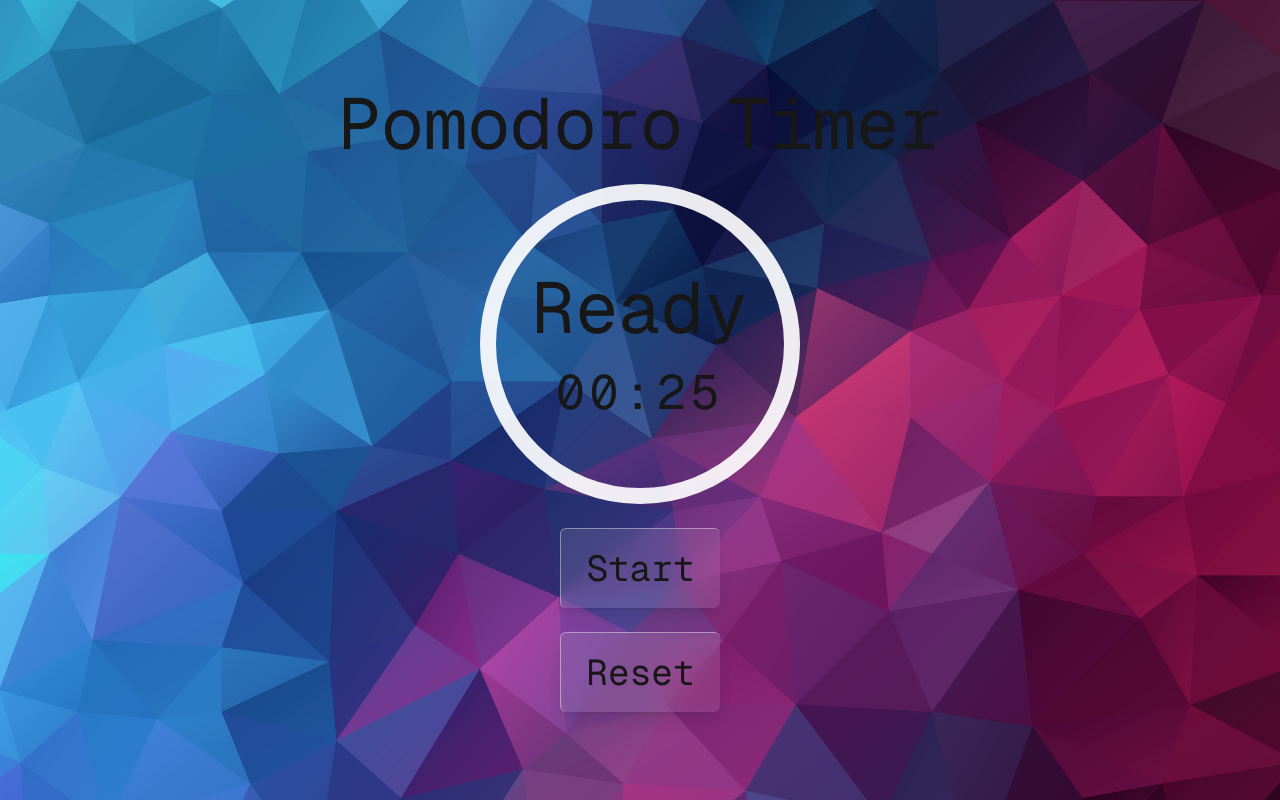
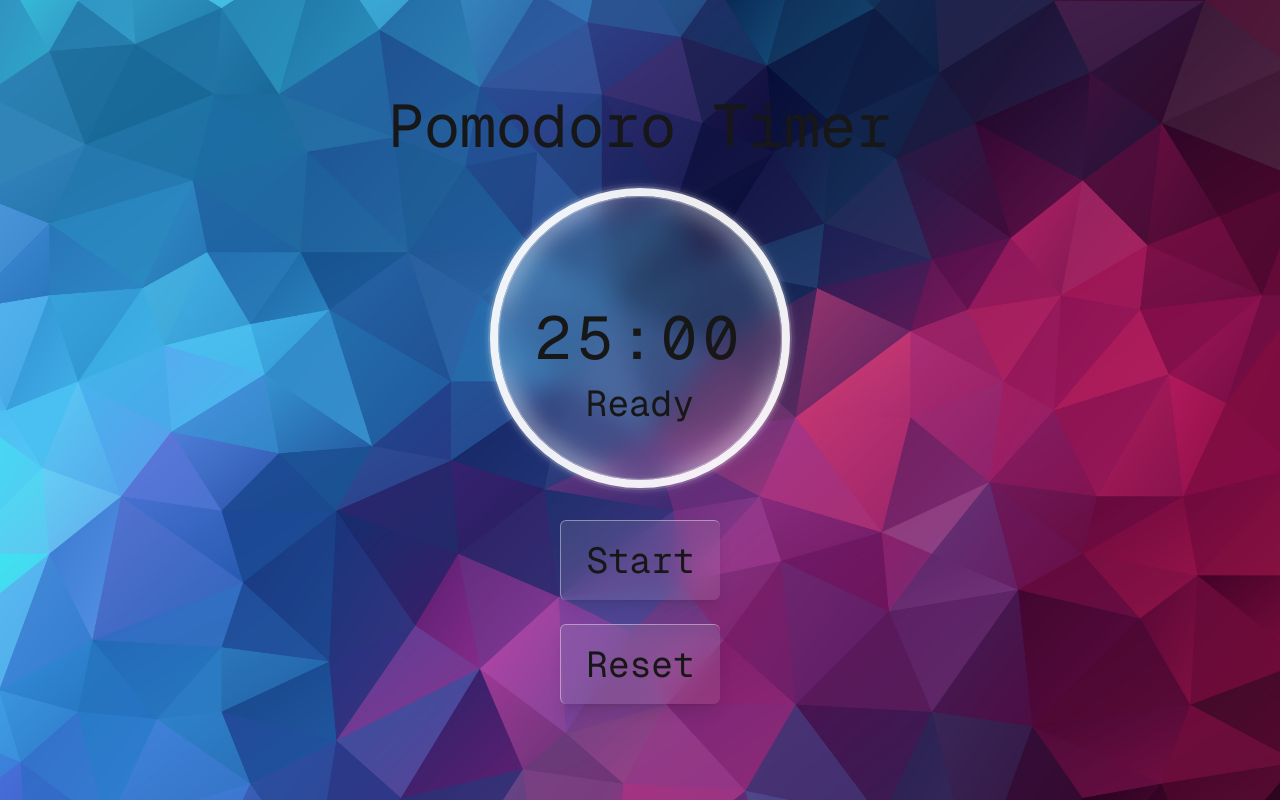
Before and after one commit to shun-tdu/pomodoro-timer-glass-morphism, a Next.js app: page / in a window 1280 px wide. Built offline with nearby package versions, Linux system fonts and the light colour scheme.

Commit message:
feat: タイマーのサークルゲージを追加

```diff
--- a/src/app/page.tsx
+++ b/src/app/page.tsx
@@ -3,6 +3,14 @@ import { useState, useEffect, useCallback } from "react";
 import { GlassButton } from "@/componens/GlassButton";
 import { CirclarProgress } from "@/componens/CirclarProgress";
 import Image from "next/image";
+
+// todo 何セット目かを表示する機能と大休憩の実装
+// ハンバーガーメニューで各種設定変更を可能に
+// 科目の追加
+// グラフ機能の追加
+// データの保存機能の追加
+// AI、カレンダー連携で、todoを元にポモドーロに落とし込んでくれる機能
+// タスクを分類して、どれくらいの時間で終わらせられるか推定していく（RLを実装してもいいかも）
 
 type TimerMode = "idle" | "work" | "rest";
 
@@ -12,8 +20,8 @@ const MODE_DISPLAY_TEXT: Record<TimerMode, string> = {
   rest: "Rest",
 };
 
-const WORK_TIME: number = 25 * 1;
-const REST_TIME: number = 5 * 1;
+const WORK_TIME: number = 25 * 60;
+const REST_TIME: number = 5 * 60;
 
 // 時刻を受け取り、表示する
 function GetFormattedTime(time_minutes: number) {
@@ -202,15 +210,16 @@ export default function Home() {
         fill
         className="object-cover -z-10 pointer-events-none"
       />
-      <div className="flex flex-col justify-center items-center gap-6">
-        <h1 className="font-mono text-[42px] md:text-7xl">Pomodoro Timer</h1>
 
-        <CirclarProgress ratio={ratio} size={320} strokeWidth={16}>
-          <div className="flex flex-col items-center justify-center gap-6">
-            <h1 className="font-mono text-6xl md:text-7xl">
+      <div className="flex flex-col justify-center items-center gap-6 md:gap-8">
+        <h1 className="font-mono text-[44px] md:text-6xl">Pomodoro Timer</h1>
+
+        <CirclarProgress ratio={ratio} size={300} strokeWidth={8}>
+          <div className="relative flex flex-col items-center justify-center">
+            <h1 className="font-mono text-6xl tracking-widest">{timeText}</h1>
+            <h1 className="font-mono text-3xl md:text-4xl absolute mt-4 top-full whitespace-nowrap">
               {MODE_DISPLAY_TEXT[timerMode]}
             </h1>
-            <h1 className="font-mono text-5xl tracking-widest">{timeText}</h1>
           </div>
         </CirclarProgress>
 
--- a/src/componens/CirclarProgress.tsx
+++ b/src/componens/CirclarProgress.tsx
@@ -1,4 +1,5 @@
 "use client";
+import React from "react";
 
 interface CircleProgressProps {
   ratio: number; // 0.0 - 1.0まで正規化された値
@@ -17,27 +18,53 @@ export function CirclarProgress({
   const radius = center - strokeWidth / 2;
   const circumference = 2 * Math.PI * radius;
 
-  // オフセットの計算
   const safeRatio = Math.min(Math.max(ratio, 0), 1);
   const strokeDashoffset = circumference * (1 - safeRatio);
 
   return (
     <div className="relative" style={{ width: size, height: size }}>
       <svg
-        className="absolute inset-0 -rotate-90 transform"
+        className="absolute inset-0 -rotate-90"
         width={size}
         height={size}
+        overflow="visible"
       >
-        {/*背景のサークル */}
+        <defs>
+          <filter id="arc-glow" x="-50%" y="-50%" width="200%" height="200%">
+            <feGaussianBlur stdDeviation="4" result="blur" />
+            <feMerge>
+              <feMergeNode in="blur" />
+              <feMergeNode in="SourceGraphic" />
+            </feMerge>
+          </filter>
+        </defs>
+
+        {/* 外側のぼんやりとした輪 */}
         <circle
           cx={center}
           cy={center}
           r={radius}
           fill="transparent"
-          stroke="rgba(255,255,255,0.1)"
-          strokeWidth={strokeWidth}
+          stroke="rgba(255,255,255,0.04)"
+          strokeWidth={strokeWidth + 10}
         />
-        {/*動くサークル*/}
+
+        {/* 進行アーク glow レイヤー */}
+        <circle
+          cx={center}
+          cy={center}
+          r={radius}
+          fill="transparent"
+          stroke="rgba(255,255,255,0.15)"
+          strokeWidth={strokeWidth + 4}
+          strokeLinecap="round"
+          strokeDasharray={circumference}
+          strokeDashoffset={strokeDashoffset}
+          filter="url(#arc-glow)"
+          className="transition-all duration-300 ease-in-out"
+        />
+
+        {/* 進行アーク メイン */}
         <circle
           cx={center}
           cy={center}
@@ -50,9 +77,32 @@ export function CirclarProgress({
           strokeDashoffset={strokeDashoffset}
           className="transition-all duration-300 ease-in-out"
         />
+
+        {/* トラック内縁のハイライトライン */}
+        <circle
+          cx={center}
+          cy={center}
+          r={radius - strokeWidth / 2}
+          fill="transparent"
+          stroke="rgba(255,255,255,0.08)"
+          strokeWidth={1}
+        />
       </svg>
 
-      {/*ゲージの中央に配置される要素 */}
+      {/* 円状の板ガラス */}
+      <div
+        className="absolute rounded-full border border-white/30"
+        style={{
+          width: size - strokeWidth * 2,
+          height: size - strokeWidth * 2,
+          top: "50%",
+          left: "50%",
+          transform: "translate(-50%, -50%)",
+          backdropFilter: "blur(12px)",
+          background: "rgba(255,255,255,0.1)",
+        }}
+      />
+
       <div className="absolute inset-0 flex flex-col items-center justify-center">
         {children}
       </div>
```
